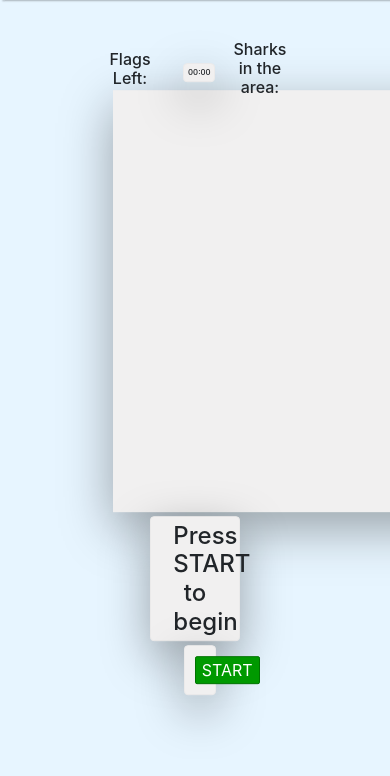
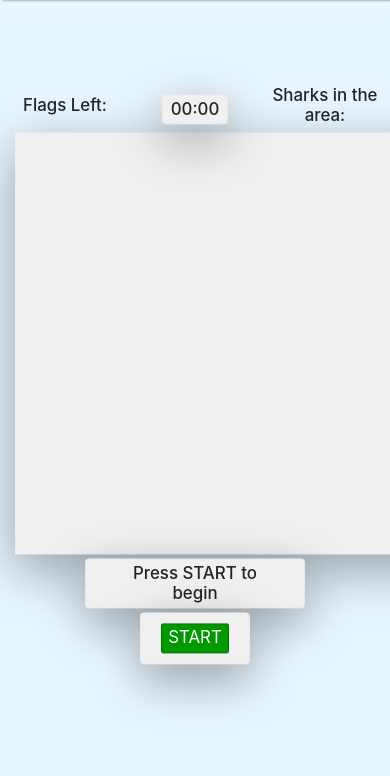
Before and after one commit to tallandsman/CITS3403-Project, a Flask app: page / in a window 390 px wide. Shown: the part 68-844 px from the top of the page. Run offline with Flask 2, Linux system fonts and the light colour scheme.

Commit message:
phone responsive

```diff
--- a/app/static/scripts/game.js
+++ b/app/static/scripts/game.js
@@ -396,6 +396,7 @@ function endGamePopup(time, win) {
 
 	let clipboard = document.createElement("button");
 	clipboard.id = "clipboard";
+	clipboard.classList.add("popupBtn");
 	clipboard.appendChild(document.createTextNode("Copy"));
 
 	shareDiv.appendChild(shareHeader);
@@ -409,6 +410,7 @@ function endGamePopup(time, win) {
 
 	let closeButton = document.createElement("button");
 	closeButton.id = "closeButton";
+	closeButton.classList.add("popupBtn");
 	closeButton.appendChild(document.createTextNode("CLOSE"));
 
 	buttonDiv.appendChild(closeButton);
--- a/app/static/styles/home.css
+++ b/app/static/styles/home.css
@@ -2,7 +2,7 @@
 
 body {
     background-color: rgb(231,245,255);
-
+	/* font-size: 2vw; */
 }
 
 /* Make a one page that doesn't make scroll */
@@ -196,7 +196,7 @@ to fill the space of the div without expanding it. */
     width: 100%;
     height: 100%;
     margin: 0;
-    font-size: 1vw;
+    font-size: 1.5vh;
 
     position: relative;
     top: 75%;
@@ -224,6 +224,14 @@ to fill the space of the div without expanding it. */
     position: relative;
     height: 90vh;
     max-height: 90vh;
+}
+
+#statusLine {
+	font-size: 2vh;
+}
+
+#startButton {
+	font-size: 2vh;
 }
 
 /* Popup How to play */
@@ -425,6 +433,26 @@ and change style display toggled block and none */
 .popupSection {
 	margin: 5%;
 }
+
+.popupSection p {
+	font-size: 2vh;
+}
+
+.popupSection h3 {
+	font-size: 3vh;
+}
+
+.popupBtn {
+	background-color: #d6d6d6;
+	border: 0.1vw solid #c4c4c4;
+	border-radius: 0.5vw;
+}
+
+.popupBtn:hover {
+	background-color: #b1b1b1;
+	border: 0.1vw solid #a3a3a3;
+}
+
 /* Admin page CSS */
 
 .admin-contents {
@@ -442,3 +470,7 @@ and change style display toggled block and none */
     width: 16%;
     margin: 0.5vh 0.2vw;
 }
+
+#gameInfoBanner h3, #gameInfoBanner h6 {
+	font-size: 2vh;
+}
--- a/app/templates/home.html
+++ b/app/templates/home.html
@@ -7,7 +7,7 @@
             <div class="row">
 
                 <!-- Content Div -->
-                <div class="no-padding col-6 offset-3" id="contentDiv">
+                <div class="no-padding col-12 col-lg-6 offset-lg-3" id="contentDiv">
 
                     <!-- Game Wrapper Container -->
                     <!-- Used to wrap up all the elements of the game into a container
@@ -64,7 +64,7 @@
 
                         <!-- Board Buttons Panel -->
                         <div class="col-12">
-                            <div class="softBorder panel col-2 offset-5" id="buttonPanel">
+                            <div class="softBorder panel col-4 offset-4 col-lg-2 offset-lg-5" id="buttonPanel">
                                 <div class="row">
                                     <div class="horizontal-center">
                                         <button class="no-game buttonBorder" id="startButton">START</button>
```
